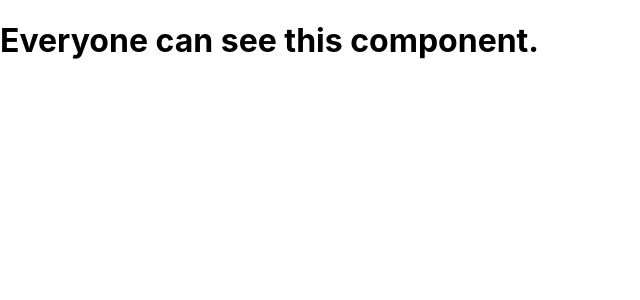
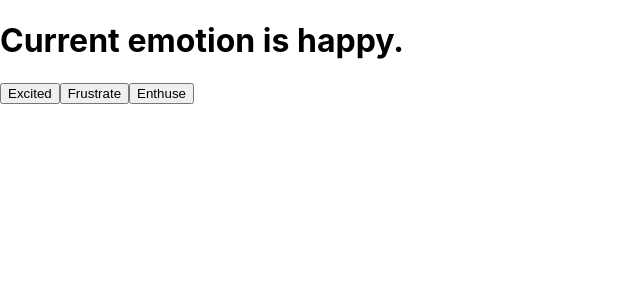
Before and after one commit to huijillain/React, a React (Create React App) app: page / in a window 1280 px wide. Shown: the top 300 px of the page, without its empty margins (0-640 px from the left). Built offline with nearby package versions, Linux system fonts and the light colour scheme.

Commit message:
Understand useState Hook

```diff
--- a/src/App.js
+++ b/src/App.js
@@ -1,16 +1,41 @@
 //import logo from "./logo.svg";
-import React from "react";
+// import React from "react";
+import React, { useState } from "react";
 import "./App.css";
 // import "./index.css";
 // import restaurant from "./restaurant.jpg";
 
-function SecretComponent() {
-  return <h1>Secret information for authorized users only</h1>;
+// function App() {
+//   // Pass an initial state into useState funtion
+//   const emotion = useState("happy");
+//   console.log(emotion);
+//   return (
+//     <>
+//       <h1>Current emotion is {emotion}.</h1>
+//     </>
+//   );
+// }
+function App() {
+  // Pass an initial state into useState funtion
+  const [emotion, setEmotion] = useState("happy");
+  return (
+    <>
+      <h1>Current emotion is {emotion}.</h1>
+      <button onClick={() => setEmotion("excited")}>Excited</button>
+      <button onClick={() => setEmotion("frustrated")}>Frustrate</button>
+      <button onClick={() => setEmotion("enthusiastic")}>Enthuse</button>
+    </>
+  );
 }
 
-function RegularComponent() {
-  return <h1>Everyone can see this component.</h1>;
-}
+//Destructuring arrays & objects
+// function SecretComponent() {
+//   return <h1>Secret information for authorized users only</h1>;
+// }
+
+// function RegularComponent() {
+//   return <h1>Everyone can see this component.</h1>;
+// }
 
 // function App() {
 //   return <div className="App">Components here eventually</div>;
@@ -28,9 +53,9 @@
 //   return <>{props.authorized ? <SecretComponent /> : <RegularComponent />}</>;
 // }
 
-function App({ authorized }) {
-  return <>{authorized ? <SecretComponent /> : <RegularComponent />}</>;
-}
+// function App({ authorized }) {
+//   return <>{authorized ? <SecretComponent /> : <RegularComponent />}</>;
+// }
 
 // function App() {
 //   return (
--- a/src/index.js
+++ b/src/index.js
@@ -14,8 +14,8 @@
 // console.log(mostImportantItem);
 
 // assign items in array
-const [, , light] = ["boots", "tent", "headlamp"];
-console.log(light);
+// const [, , light] = ["boots", "tent", "headlamp"];
+// console.log(light);
 
 ReactDOM.render(
   //   <div></div>
@@ -32,6 +32,9 @@
   //     <App />
   //     <App Two />
   //   </>,
-  <App authorized={false} />,
+
+  // <App authorized={false} />,
+
+  <App />,
   document.getElementById("root")
 );
```
